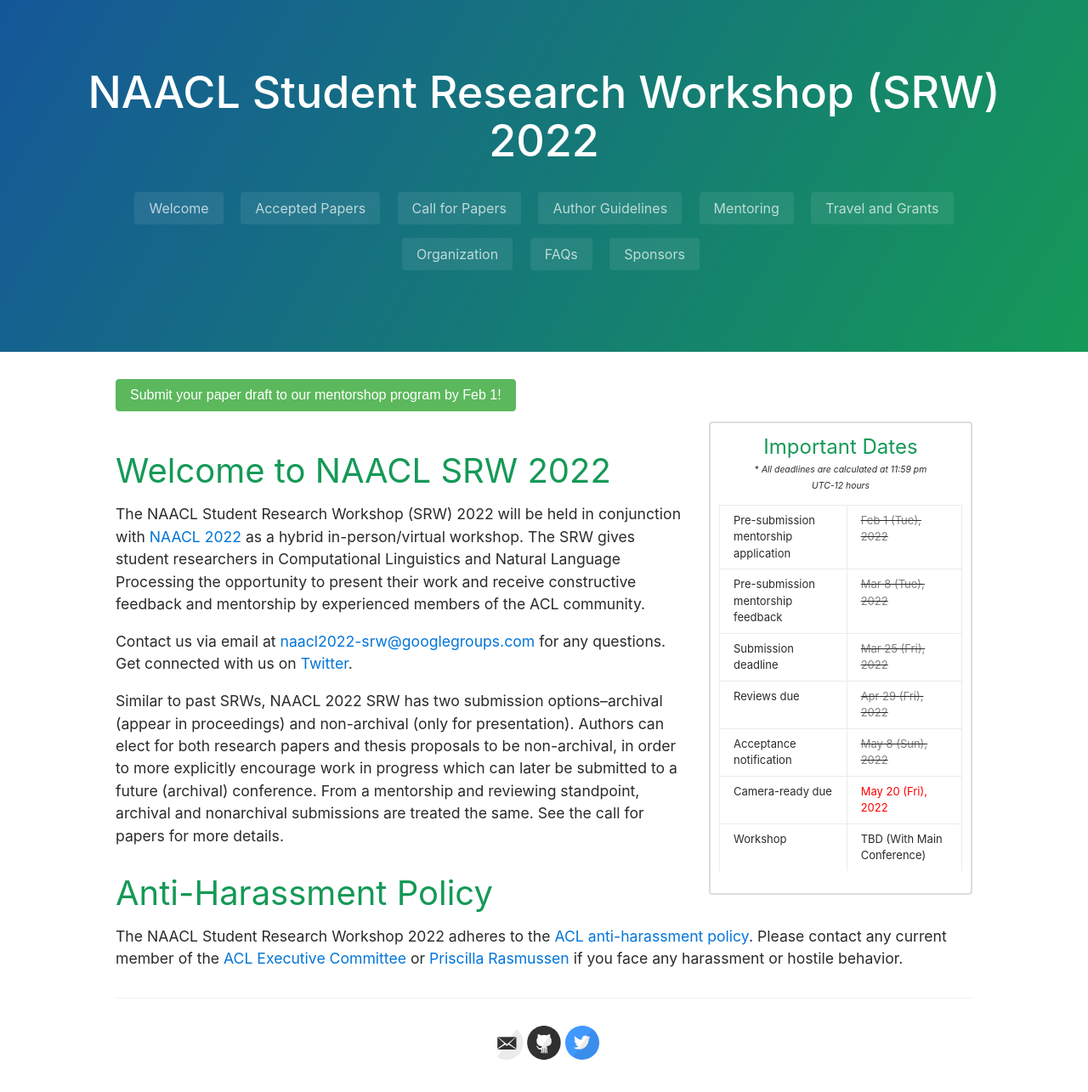
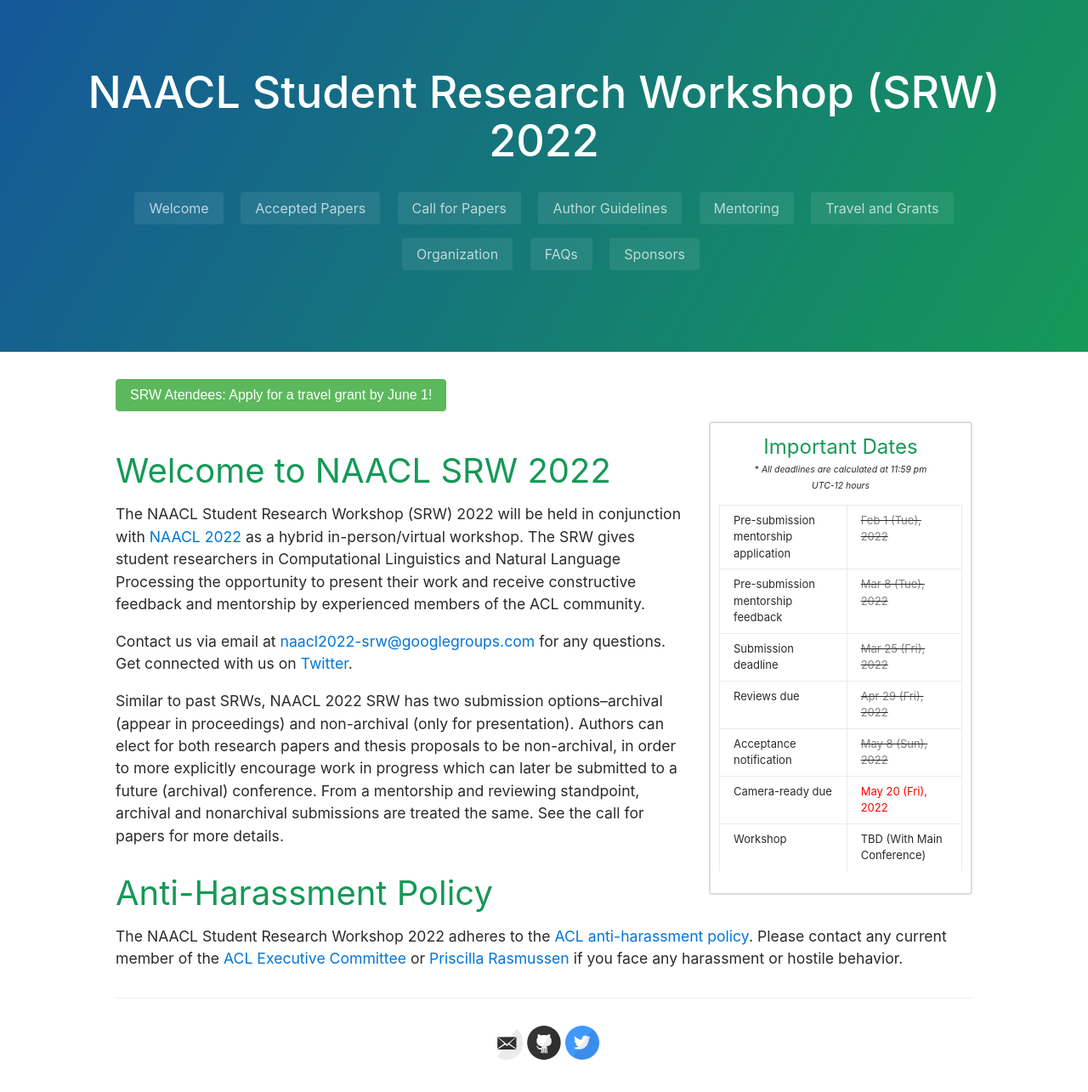
Before and after one commit to naacl2022-srw/naacl2022-srw.github.io, a Jekyll site: the page built from index.md, in a window 1280 px wide. Shown: the whole page at 85% size. Built offline with Jekyll 4.4.1, drawn with Linux system fonts in a browser that asks for light colours.

Commit message:
Switch button to point to travel grants

```diff
--- a/index.md
+++ b/index.md
@@ -6,7 +6,9 @@ order: 1
 ---
 
 
-<button class="btn btn-success" onclick="window.location.href='/mentoring';">Submit your paper draft to our mentorshop program by Feb 1!</button>
+<!-- button class="btn btn-success" onclick="window.location.href='/mentoring';">Submit your paper draft to our mentorshop program by Feb 1!</button -->
+<button class="btn btn-success" onclick="window.location.href='/travel_grant';">SRW Atendees: Apply for a travel grant by June 1!</button>
+
 
 # Welcome to NAACL SRW 2022
 The NAACL Student Research Workshop (SRW) 2022 will be held in conjunction with [NAACL 2022](https://2022.naacl.org/) as a hybrid in-person/virtual workshop. The SRW gives student researchers in Computational Linguistics and Natural Language Processing the opportunity to present their work and receive constructive feedback and mentorship by experienced members of the ACL community.
```
